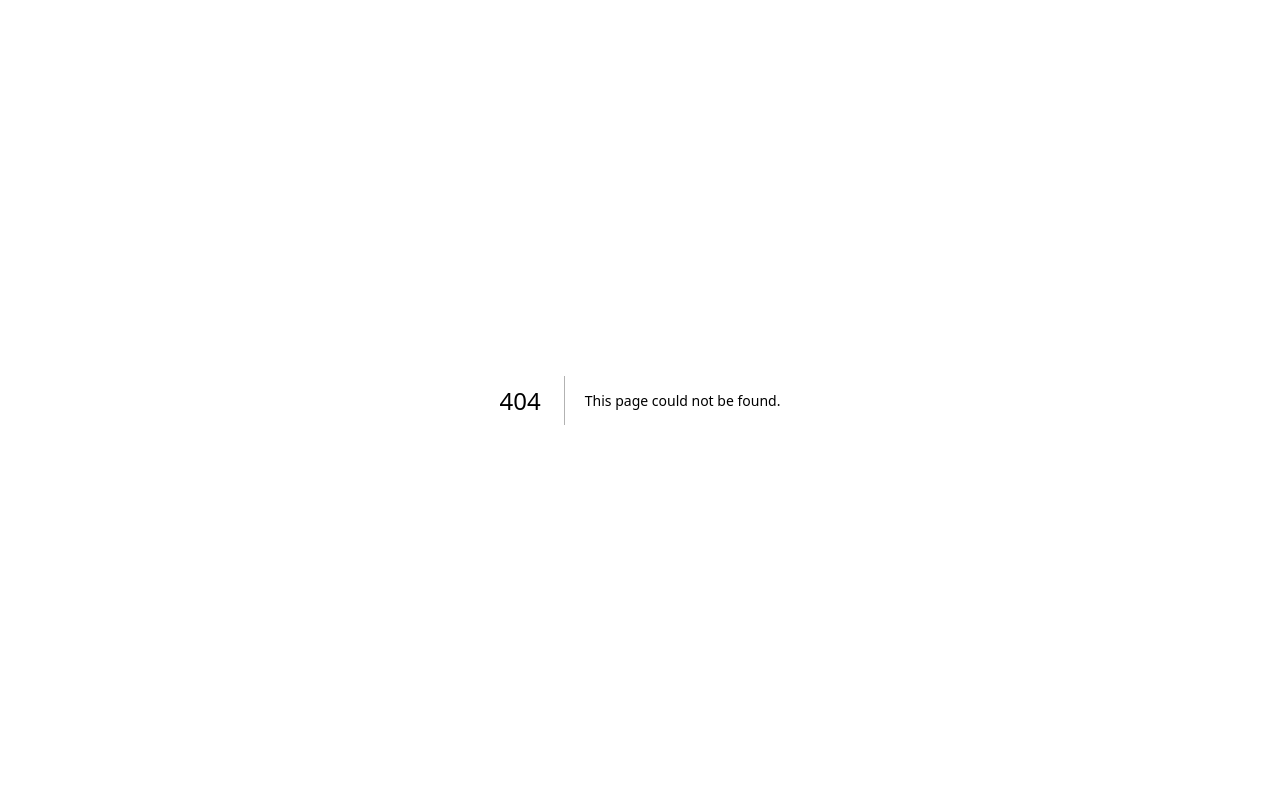
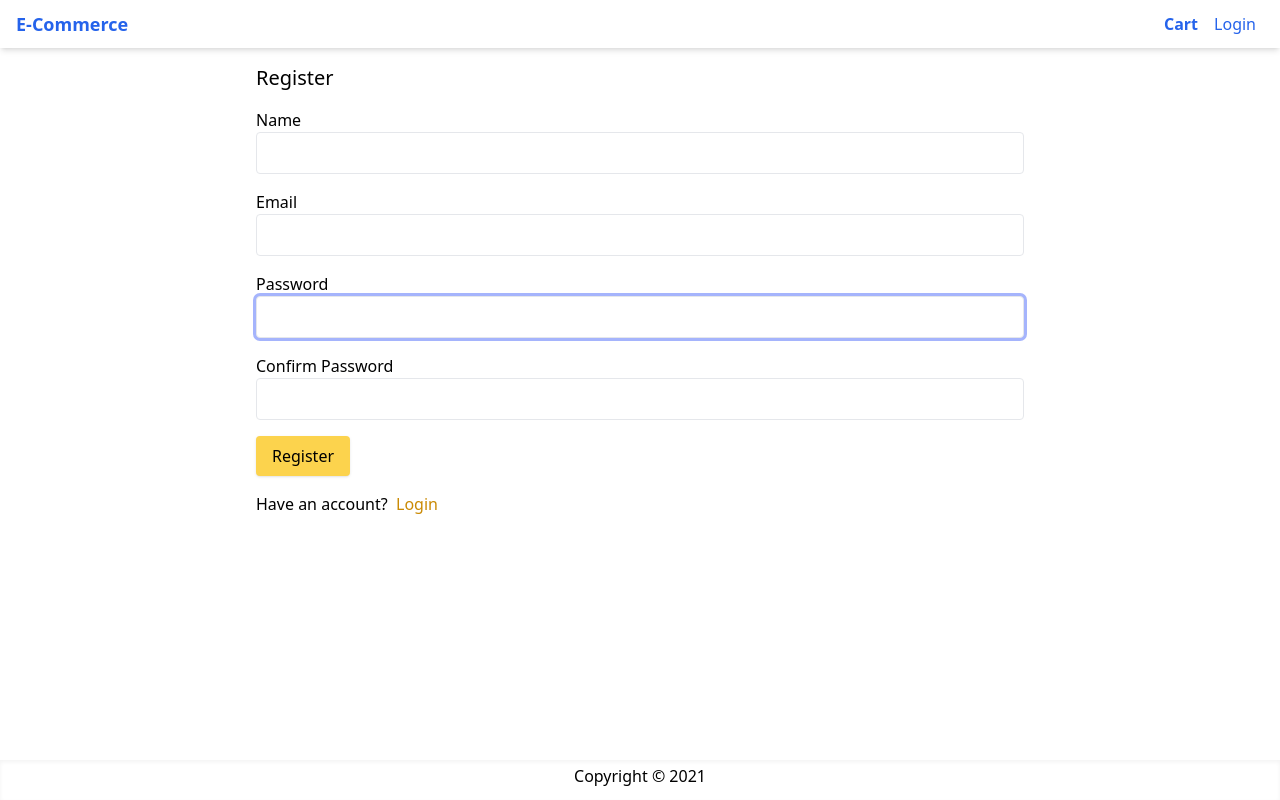
Before and after one commit to M0mahmoud/Big-E-Commerce, a Next.js app: page /register in a window 1280 px wide. Before the commit this address had no page. Built offline with nearby package versions, Linux system fonts and the light colour scheme; no server answers.

Commit message:
Register Page

```diff
--- /dev/null
+++ b/pages/api/auth/signup.js
@@ -0,0 +1,50 @@
+import User from "@/models/User";
+import db from "@/utils/db";
+import bcryptjs from "bcryptjs";
+
+async function handler(req, res) {
+  if (req.method !== "POST") {
+    return;
+  }
+  const { name, email, password } = req.body;
+  if (
+    !name ||
+    !email ||
+    !email.includes("@") ||
+    !password ||
+    password.trim().length < 5
+  ) {
+    res.status(422).json({
+      message: "Validation error",
+    });
+    return;
+  }
+
+  await db.connect();
+
+  const existingUser = await User.findOne({ email: email });
+  if (existingUser) {
+    res.status(422).json({ message: "User exists already!" });
+    await db.disconnect();
+    return;
+  }
+
+  const newUser = new User({
+    name,
+    email,
+    password: bcryptjs.hashSync(password),
+    isAdmin: false,
+  });
+
+  const user = await newUser.save();
+  await db.disconnect();
+  res.status(201).send({
+    message: "Created user!",
+    _id: user._id,
+    name: user.name,
+    email: user.email,
+    isAdmin: user.isAdmin,
+  });
+}
+
+export default handler;
--- /dev/null
+++ b/pages/register.js
@@ -0,0 +1,151 @@
+import Layout from "@/components/Layout";
+import { getError } from "@/utils/error";
+import axios from "axios";
+import { signIn, useSession , } from "next-auth/react";
+import Link from "next/link";
+import { useRouter } from "next/router";
+import React, { useEffect } from "react";
+import { useForm } from "react-hook-form";
+import { toast } from "react-toastify";
+
+const Register = () => {
+  const { data: sessionData } = useSession();
+
+  const router = useRouter();
+  const { redirect } = router.query;
+  const {
+    handleSubmit,
+    register,
+    formState: { errors },
+    getValues,
+  } = useForm();
+
+  useEffect(() => {
+    if (sessionData && sessionData.user) {
+      router.push(redirect || "/");
+    }
+  }, [router, sessionData, redirect]);
+
+  const handleSubmitHandler = async ({ name, email, password }) => {
+    try {
+      await axios.post("/api/auth/signup", {
+        name,
+        email,
+        password,
+      });
+
+      const result = await signIn("credentials", {
+        redirect: false,
+        email,
+        password,
+      });
+      if (result.error) {
+        toast.error(result.error);
+      }
+    } catch (err) {
+      toast.error(getError(err));
+    }
+  };
+
+  return (
+    <Layout title="Create Account">
+      <form
+        className="mx-auto max-w-screen-md"
+        onSubmit={handleSubmit(handleSubmitHandler)}
+      >
+        <h1 className="mb-4 text-xl">Register</h1>
+
+        <div className="mb-4">
+          <label htmlFor="email12">Name</label>
+          <input
+            {...register("name", {
+              required: "Enter Name",
+            })}
+            type="text"
+            className="w-full"
+            id="name"
+            autoFocus
+          />
+          {errors.email && (
+            <div className=" text-red-500">{errors.name.message}</div>
+          )}
+        </div>
+
+        <div className="mb-4">
+          <label htmlFor="email12">Email</label>
+          <input
+            {...register("email", {
+              required: "Enter Email",
+              pattern: {
+                value: /^[a-zA-Z0-9_.+-]+@[a-zA-Z0-9-]+.[a-zA-Z0-9-.]+$/i,
+                message: "Please Enter Valid Email",
+              },
+            })}
+            type="email"
+            className="w-full"
+            id="email12"
+          />
+          {errors.email && (
+            <div className=" text-red-500">{errors.email.message}</div>
+          )}
+        </div>
+
+        <div className="mb-4">
+          <label htmlFor="pass21">Password</label>
+          <input
+            {...register("password", {
+              required: "Enter Password",
+              minLength: { value: 6, message: "Password Is More Than 5 Chars" },
+            })}
+            type="password"
+            className="w-full"
+            id="pass21"
+            autoFocus
+          />
+          {errors.password && (
+            <div className="text-red-500 ">{errors.password.message}</div>
+          )}
+        </div>
+
+        <div className="mb-4">
+          <label htmlFor="confirmPassword">Confirm Password</label>
+          <input
+            className="w-full"
+            type="password"
+            id="confirmPassword"
+            {...register("confirmPassword", {
+              required: "Please Enter Confirm Password",
+              validate: (value) => value === getValues("password"),
+              minLength: {
+                value: 6,
+                message: "Confirm Password Is More Than 5 Chars",
+              },
+            })}
+          />
+          {errors.confirmPassword && (
+            <div className="text-red-500 ">
+              {errors.confirmPassword.message}
+            </div>
+          )}
+          {errors.confirmPassword &&
+            errors.confirmPassword.type === "validate" && (
+              <div className="text-red-500 ">Password do not match</div>
+            )}
+        </div>
+
+        <div className="mb-4 ">
+          <button className="primary-button">Register</button>
+        </div>
+
+        <div className="mb-4 ">
+          Have an account? &nbsp;
+          <Link className="text-yellow-600" href="login">
+            Login
+          </Link>
+        </div>
+      </form>
+    </Layout>
+  );
+};
+
+export default Register;
```
